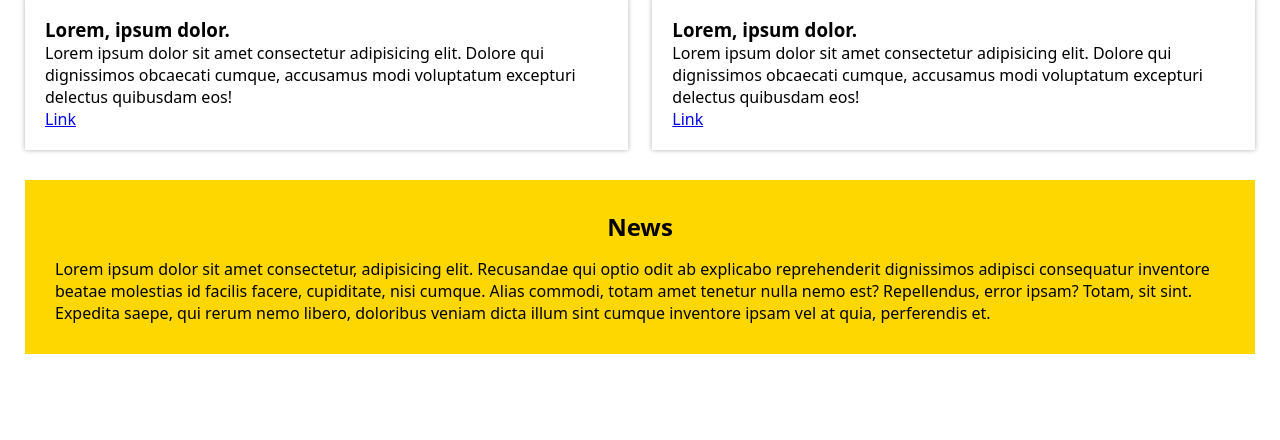
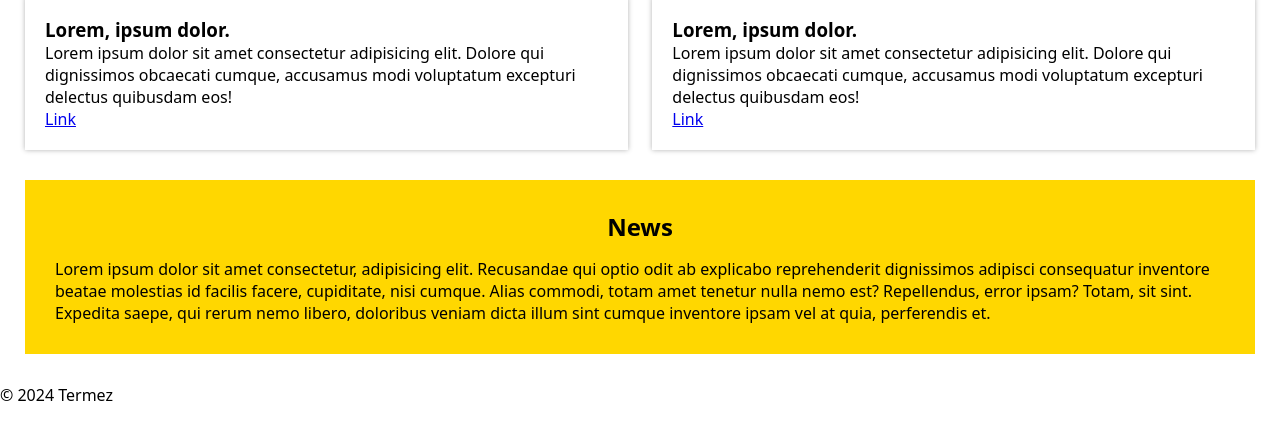
Before and after one commit to ChingizPro/courses, a plain HTML site: page index.html in a window 1280 px wide. Shown: the part 36-476 px from the top of the page. Drawn offline with Linux system fonts and the light colour scheme.

Commit message:
Create footer

```diff
--- a/index.html
+++ b/index.html
@@ -28,5 +28,8 @@
       <p class="news__text">Lorem ipsum dolor sit amet consectetur, adipisicing elit. Recusandae qui optio odit ab explicabo reprehenderit dignissimos adipisci consequatur inventore beatae molestias id facilis facere, cupiditate, nisi cumque. Alias commodi, totam amet tenetur nulla nemo est? Repellendus, error ipsam? Totam, sit sint. Expedita saepe, qui rerum nemo libero, doloribus veniam dicta illum sint cumque inventore ipsam vel at quia, perferendis et.</p>
     </div>
   </div>
+  <footer class="footer">
+    <p class="footer__text">&copy; 2024 Termez</p>
+  </footer>
 </body>
 </html>
```
